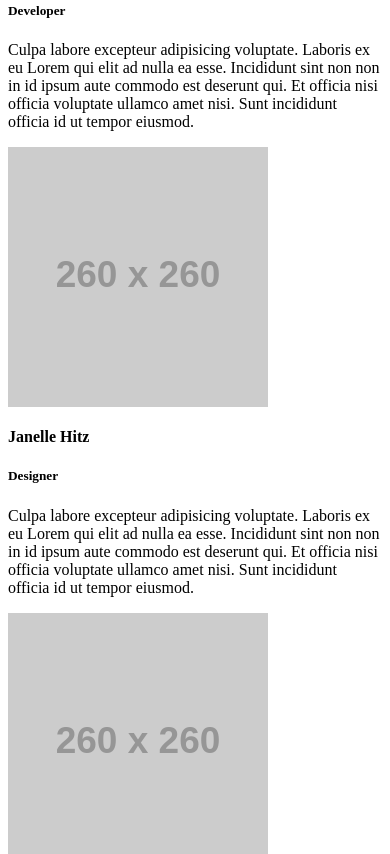
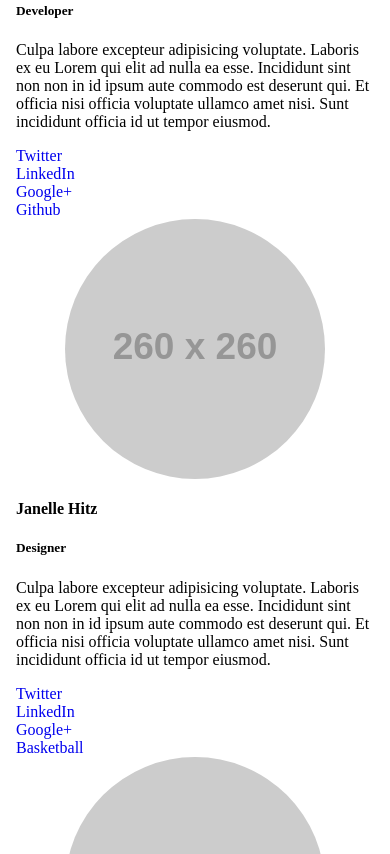
Before and after one commit to adampassey/www, a plain HTML site: page index.html in a window 390 px wide. Shown: the part 1146-2000 px from the top of the page. Drawn offline with Linux system fonts and the light colour scheme; placeholder pictures from the web are drawn by us.

Commit message:
Social links, basic responsive behavior

```diff
--- a/index.html
+++ b/index.html
@@ -42,23 +42,41 @@
 			</section>
 			<section>
 				<h2>About Us</h2>
-				<div>
+				<div class="about-us__item">
 					<img src="http://placehold.it/260x260">
 					<h4>Adam Passey</h4>
 					<h5>Developer</h5>
 					<p>Culpa labore excepteur adipisicing voluptate. Laboris ex eu Lorem qui elit ad nulla ea esse. Incididunt sint non non in id ipsum aute commodo est deserunt qui. Et officia nisi officia voluptate ullamco amet nisi. Sunt incididunt officia id ut tempor eiusmod.</p>
+					<ul class="unstyled-list">
+						<li><a href="#">Twitter</a></li>
+						<li><a href="#">LinkedIn</a></li>
+						<li><a href="#">Google+</a></li>
+						<li><a href="#">Github</a></li>
+					</ul>
 				</div>
-				<div>
+				<div class="about-us__item">
 					<img src="http://placehold.it/260x260">
 					<h4>Janelle Hitz</h4>
 					<h5>Designer</h5>
 					<p>Culpa labore excepteur adipisicing voluptate. Laboris ex eu Lorem qui elit ad nulla ea esse. Incididunt sint non non in id ipsum aute commodo est deserunt qui. Et officia nisi officia voluptate ullamco amet nisi. Sunt incididunt officia id ut tempor eiusmod.</p>
+					<ul class="unstyled-list">
+						<li><a href="#">Twitter</a></li>
+						<li><a href="#">LinkedIn</a></li>
+						<li><a href="#">Google+</a></li>
+						<li><a href="#">Basketball</a></li>
+					</ul>
 				</div>
-				<div>
+				<div class="about-us__item">
 					<img src="http://placehold.it/260x260">
 					<h4>Paul Grock</h4>
 					<h5>Developer</h5>
 					<p>Culpa labore excepteur adipisicing voluptate. Laboris ex eu Lorem qui elit ad nulla ea esse. Incididunt sint non non in id ipsum aute commodo est deserunt qui. Et officia nisi officia voluptate ullamco amet nisi. Sunt incididunt officia id ut tempor eiusmod.</p>
+					<ul class="unstyled-list">
+						<li><a href="#">Twitter</a></li>
+						<li><a href="#">LinkedIn</a></li>
+						<li><a href="#">Google+</a></li>
+						<li><a href="#">Github</a></li>
+					</ul>
 				</div>
 			</section>
 		</main>
--- a/styles/main.css
+++ b/styles/main.css
@@ -24,3 +24,23 @@ a:hover {
 	margin: auto;
 	display: block;
 }
+
+.about-us__item {
+	float: left;
+	display: inline-block;
+	padding: 0 0.5rem;
+}
+
+.about-us__item img {
+	border-radius: 50%;
+	max-width: 100%;
+	display: block;
+	margin-left: auto;
+	margin-right: auto;
+}
+
+@media screen and (min-width: 700px) {
+	.about-us__item {
+		max-width: 33%;
+	}
+}
```
